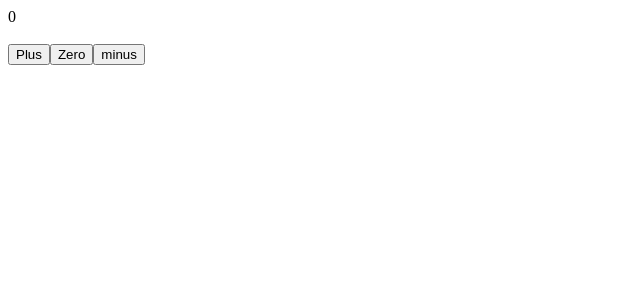
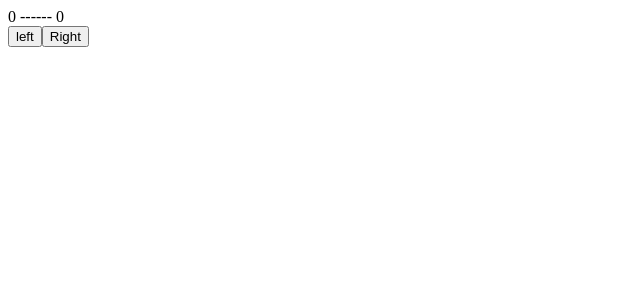
Before and after one commit to prajwalacharyaa/fullstackopen, a React (Vite) app in the folder React/part1/: page / in a window 1280 px wide. Shown: the top 300 px of the page, without its empty margins (0-640 px from the left). Built offline with nearby package versions, Linux system fonts and the light colour scheme.

Commit message:
complex click

```diff
--- /dev/null
+++ b/React/part1/src/complexstate.jsx
@@ -0,0 +1,39 @@
+import { useState } from "react"
+
+const App = () => {
+    const [clicks, setClicks] = useState({
+        left: 0, right: 0
+    })
+
+    const handleLeftClick = () => {
+        const newClicks = {
+            left: clicks.left + 1,
+            right: clicks.right
+        }
+        setClicks(newClicks)
+    }
+
+    const handleRightClick = () => {
+        const newClicks = {
+            left: clicks.left,
+            right: clicks.right + 1
+        }
+        setClicks(newClicks)
+    }
+
+    return (
+        <div>
+            {clicks.left} ------ {clicks.right}
+            <br></br>
+            <button onClick={handleLeftClick}>
+                left
+            </button>
+            <button onClick={handleRightClick}>
+                Right
+            </button>
+
+        </div>
+    )
+}
+
+export default App
--- a/React/part1/src/main.jsx
+++ b/React/part1/src/main.jsx
@@ -1,4 +1,4 @@
 import ReactDom from 'react-dom/client'
-import App from './Simplecounter'
+import App from './complexstate'
 
 ReactDom.createRoot(document.getElementById('root')).render(<App />)
```
